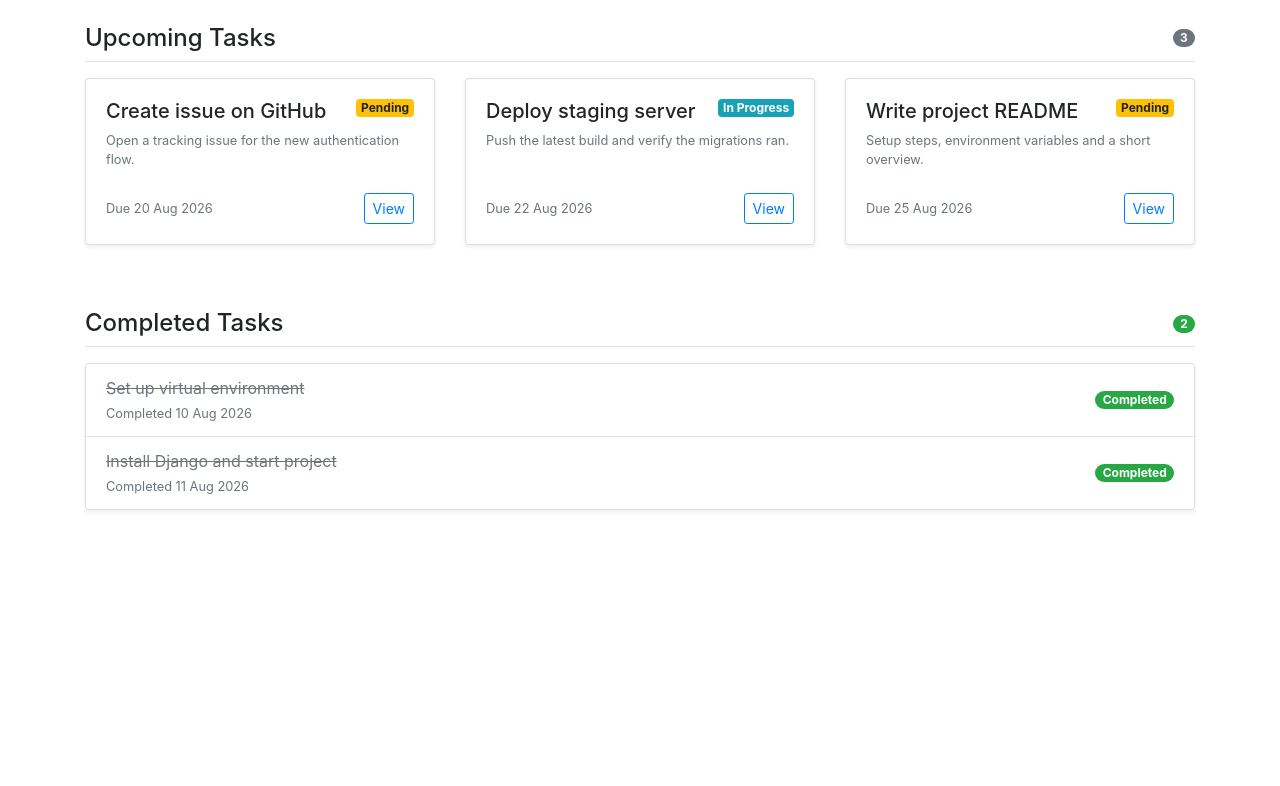
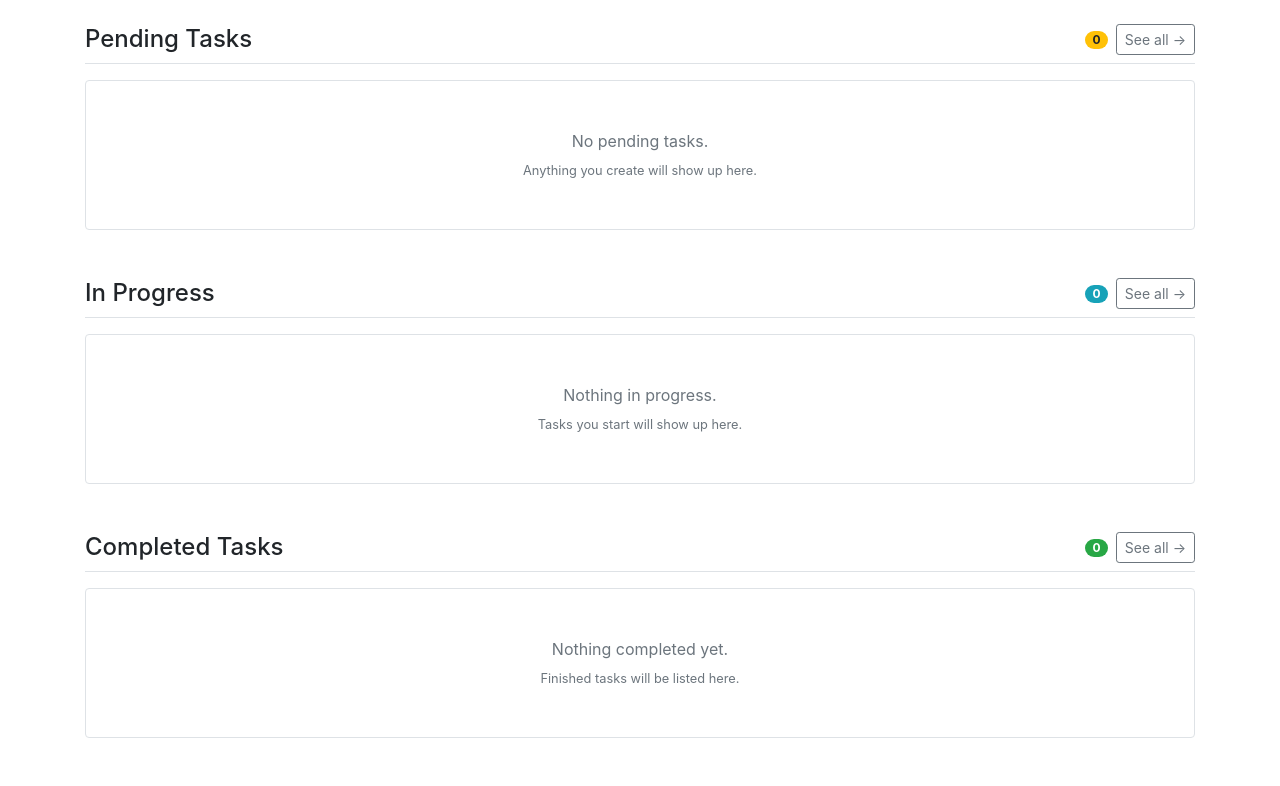
Before and after one commit to ubaidwazir/Task-Tracker, a Django app: page / in a window 1280 px wide. Shown: the part 56-842 px from the top of the page. Before the commit the page ends 567 px from the top, so only its background shows below. Run offline with Django 5.2, Linux system fonts and the light colour scheme; data that the repository does not hold is empty.

Commit message:
UPDT: home page created

```diff
--- a/project/models.py
+++ b/project/models.py
@@ -14,13 +14,14 @@ class Task(models.Model):
     description = models.TextField(blank=True)
     due_date = models.DateTimeField()
     date_created = models.DateTimeField(auto_now_add=True)
+    completed_at = models.DateTimeField(null=True, blank=True)
     status = models.CharField(max_length=20, choices=TaskChoices, default=TaskChoices.PENDING)
 
     def __str__(self):
         return self.title
 
     class Meta:
-        ordering = ["-date_created"]
+        ordering = ["-due_date"]
 
 
 
--- a/web/templates/web/home.html
+++ b/web/templates/web/home.html
@@ -1,141 +1,117 @@
 {% extends "base.html" %}
-{% block title %}Home{% endblock title %}
-
+{% block title %}
+    Home
+{% endblock title %}
 {% block content %}
-
     <div class="container my-4">
-
-    <!-- ==================== UPCOMING TASKS ==================== -->
+        <!-- ==================== PENDING TASKS ==================== -->
         <section class="mb-5">
-
             <div class="d-flex align-items-center justify-content-between border-bottom pb-2 mb-3">
-            <h2 class="h4 mb-0">Upcoming Tasks</h2>
-            <span class="badge badge-pill badge-secondary">3</span>
+                <h2 class="h4 mb-0">Pending Tasks</h2>
+                <div class="d-flex align-items-center">
+                    <span class="badge badge-pill badge-warning mr-2">{{ user_pending_tasks.count }}</span>
+                    <a href="#" class="btn btn-sm btn-outline-secondary">See all &rarr;</a>
                 </div>
-
+            </div>
+            {% if user_pending_tasks %}
                 <div class="row">
-
-            <!-- ▼ repeat this column once per upcoming task ▼ -->
+                    {% for task in user_pending_tasks %}
+                        <!-- ▼ repeat this column once per pending task ▼ -->
                         <div class="col-md-6 col-lg-4 mb-3">
                             <div class="card h-100 shadow-sm">
                                 <div class="card-body d-flex flex-column">
-
                                     <div class="d-flex justify-content-between align-items-start mb-2">
-                            <h5 class="card-title mb-0">Create issue on GitHub</h5>
-                            <span class="badge badge-warning ml-2">Pending</span>
+                                        <h5 class="card-title mb-0">{{ task.task.title }}</h5>
+                                        <span class="badge badge-warning ml-2">{{ task.task.status }}</span>
                                     </div>
-
-                        <p class="card-text text-muted small flex-grow-1">
-                            Open a tracking issue for the new authentication flow.
-                        </p>
-
+                                    <p class="card-text text-muted small flex-grow-1">{{ task.task.description }}</p>
                                     <div class="d-flex justify-content-between align-items-center pt-2">
-                            <small class="text-muted">Due 20 Aug 2026</small>
+                                        <small class="text-muted">Due: {{ task.task.due_date }}</small>
                                         <a href="#" class="btn btn-sm btn-outline-primary">View</a>
-                        </div>
-
                                     </div>
                                 </div>
                             </div>
-            <!-- ▲ end repeatable column ▲ -->
-
+                        </div>
+                    {% endfor %}
+                </div>
+            {% else %}
+                <!-- empty state — shown when there are no pending tasks -->
+                <div class="text-center text-muted border rounded py-5">
+                    <p class="mb-1">No pending tasks.</p>
+                    <small>Anything you create will show up here.</small>
+                </div>
+            {% endif %}
+        </section>
+        <!-- ==================== IN PROGRESS TASKS ==================== -->
+        <section class="mb-5">
+            <div class="d-flex align-items-center justify-content-between border-bottom pb-2 mb-3">
+                <h2 class="h4 mb-0">In Progress</h2>
+                <div class="d-flex align-items-center">
+                    <span class="badge badge-pill badge-info mr-2">{{ user_in_progress_tasks.count }}</span>
+                    <a href="#" class="btn btn-sm btn-outline-secondary">See all &rarr;</a>
+                </div>
+            </div>
+            {% if user_in_progress_tasks %}
+            <div class="row">
+                <!-- ▼ repeat this column once per in-progress task ▼ -->
+                {% for task in user_in_progress_tasks %}
                 <div class="col-md-6 col-lg-4 mb-3">
                     <div class="card h-100 shadow-sm">
                         <div class="card-body d-flex flex-column">
-
                             <div class="d-flex justify-content-between align-items-start mb-2">
-                            <h5 class="card-title mb-0">Deploy staging server</h5>
+                                <h5 class="card-title mb-0">{{task.task.title}}</h5>
                                 <span class="badge badge-info ml-2">In Progress</span>
                             </div>
-
-                        <p class="card-text text-muted small flex-grow-1">
-                            Push the latest build and verify the migrations ran.
-                        </p>
-
+                            <p class="card-text text-muted small flex-grow-1">{{task.task.description}}</p>
                             <div class="d-flex justify-content-between align-items-center pt-2">
-                            <small class="text-muted">Due 22 Aug 2026</small>
+                                <small class="text-muted">Due: {{task.task.due_date}}</small>
                                 <a href="#" class="btn btn-sm btn-outline-primary">View</a>
-                        </div>
-
                             </div>
                         </div>
                     </div>
-
-            <div class="col-md-6 col-lg-4 mb-3">
-                <div class="card h-100 shadow-sm">
-                    <div class="card-body d-flex flex-column">
-
-                        <div class="d-flex justify-content-between align-items-start mb-2">
-                            <h5 class="card-title mb-0">Write project README</h5>
-                            <span class="badge badge-warning ml-2">Pending</span>
                 </div>
-
-                        <p class="card-text text-muted small flex-grow-1">
-                            Setup steps, environment variables and a short overview.
-                        </p>
-
-                        <div class="d-flex justify-content-between align-items-center pt-2">
-                            <small class="text-muted">Due 25 Aug 2026</small>
-                            <a href="#" class="btn btn-sm btn-outline-primary">View</a>
+                {% endfor %}
+                <!-- ▲ end repeatable column ▲ -->
             </div>
-
+            {% else %}
+            <!-- empty state — remove d-none once this section is wired up -->
+            <div class="text-center text-muted border rounded py-5">
+                <p class="mb-1">Nothing in progress.</p>
+                <small>Tasks you start will show up here.</small>
+            </div>
+            {% endif %}
+        </section>
+        <!-- ==================== COMPLETED TASKS ==================== -->
+        <section class="mb-5">
+            <div class="d-flex align-items-center justify-content-between border-bottom pb-2 mb-3">
+                <h2 class="h4 mb-0">Completed Tasks</h2>
+                <div class="d-flex align-items-center">
+                    <span class="badge badge-pill badge-success mr-2">{{ user_completed_tasks.count }}</span>
+                    <a href="#" class="btn btn-sm btn-outline-secondary">See all &rarr;</a>
                 </div>
             </div>
-            </div>
-
-        </div>
-
-        <!-- empty state — show this when there are no upcoming tasks -->
-        <div class="text-center text-muted border rounded py-5 d-none">
-            <p class="mb-1">No upcoming tasks.</p>
-            <small>Anything you create will show up here.</small>
-        </div>
-
-    </section>
-
-
-    <!-- ==================== COMPLETED TASKS ==================== -->
-    <section class="mb-5">
-
-        <div class="d-flex align-items-center justify-content-between border-bottom pb-2 mb-3">
-            <h2 class="h4 mb-0">Completed Tasks</h2>
-            <span class="badge badge-pill badge-success">2</span>
-        </div>
-
+            {% if user_completed_tasks %}
                 <ul class="list-group shadow-sm">
-
                     <!-- ▼ repeat this item once per completed task ▼ -->
+                    {% for task in user_completed_tasks %}
                         <li class="list-group-item d-flex justify-content-between align-items-center flex-wrap">
                             <div class="mr-auto">
-                    <del class="text-muted">Set up virtual environment</del>
+                                <del class="text-muted">{{ task.task.title }}</del>
                                 <div>
-                        <small class="text-muted">Completed 10 Aug 2026</small>
+                                    <small class="text-muted">Completed {{ task.task.completed_at }}</small>
                                 </div>
                             </div>
                             <span class="badge badge-success badge-pill ml-2">Completed</span>
                         </li>
-            <!-- ▲ end repeatable item ▲ -->
-
-            <li class="list-group-item d-flex justify-content-between align-items-center flex-wrap">
-                <div class="mr-auto">
-                    <del class="text-muted">Install Django and start project</del>
-                    <div>
-                        <small class="text-muted">Completed 11 Aug 2026</small>
-                    </div>
-                </div>
-                <span class="badge badge-success badge-pill ml-2">Completed</span>
-            </li>
-
+                    {% endfor %}
                 </ul>
-
+            {% else %}
                 <!-- empty state — show this when nothing is completed yet -->
-        <div class="text-center text-muted border rounded py-5 d-none">
+                <div class="text-center text-muted border rounded py-5">
                     <p class="mb-1">Nothing completed yet.</p>
                     <small>Finished tasks will be listed here.</small>
                 </div>
-
+            {% endif %}
         </section>
-
     </div>
-
 {% endblock content %}
--- a/web/views.py
+++ b/web/views.py
@@ -1,5 +1,17 @@
 from django.shortcuts import render
-
+from project.models import Task, TaskAssignment
+from django.contrib.auth.models import User
 
 def home(request):
-    return render(request, "web/home.html")
+    user = User.objects.filter(username="admin").first()
+
+    user_pending_tasks = TaskAssignment.objects.filter(user=user, task__status="pending").order_by("task__due_date")[:6]
+    user_in_progress_tasks = TaskAssignment.objects.filter(user=user, task__status="in_progress").order_by("task__due_date")[:6]
+    user_completed_tasks = TaskAssignment.objects.filter(user=user, task__status="completed").order_by("task__due_date")[:6]
+
+    context = {
+        "user_pending_tasks": user_pending_tasks,
+        "user_in_progress_tasks": user_in_progress_tasks,
+        "user_completed_tasks": user_completed_tasks,
+    }
+    return render(request, "web/home.html", context)
```
Also changed, not shown: project/migrations/0001_initial.py (deleted), project/migrations/__init__.py (deleted), web/migrations/__init__.py (deleted), 1 other file. Lines whose indentation alone changed are shown as unchanged.
